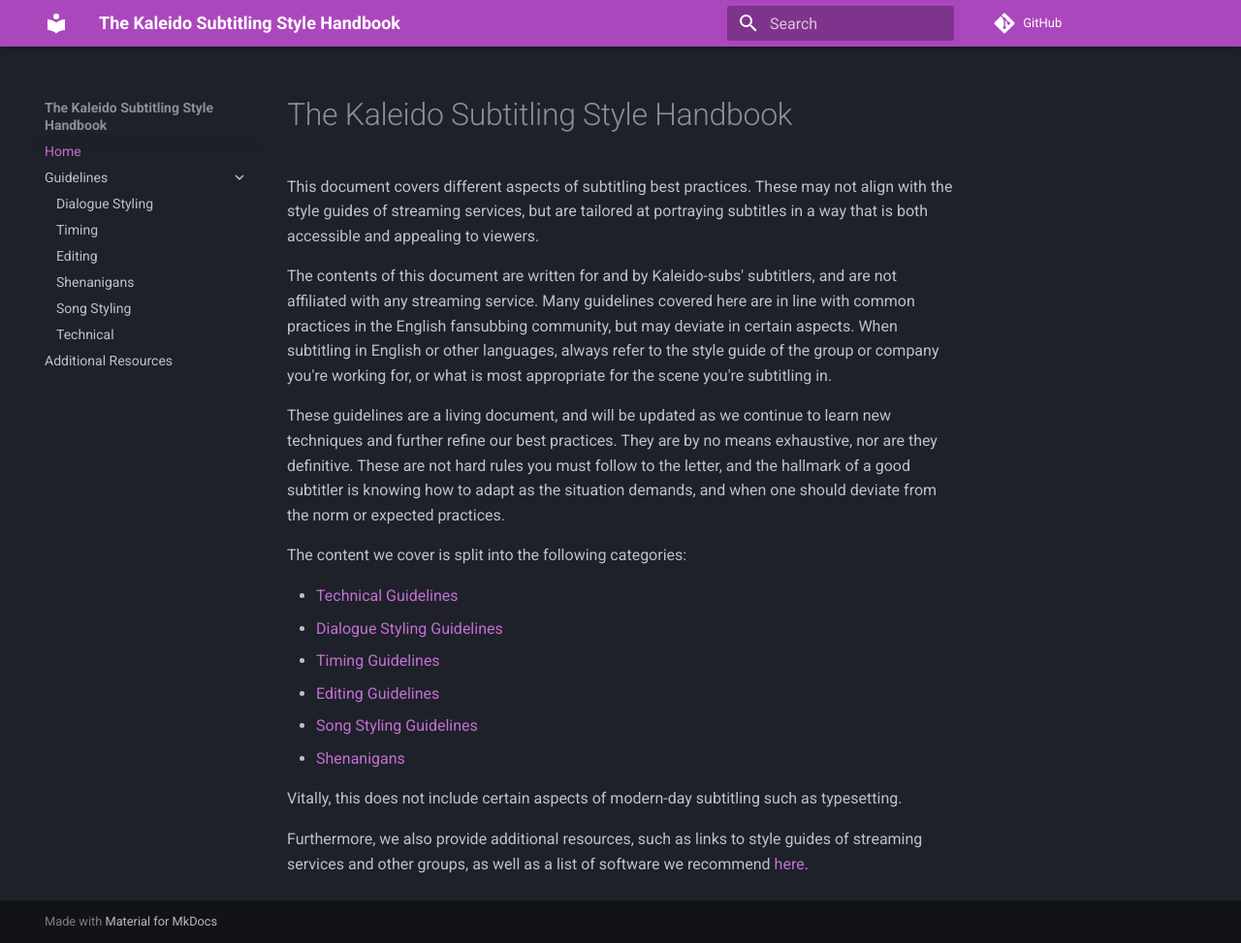
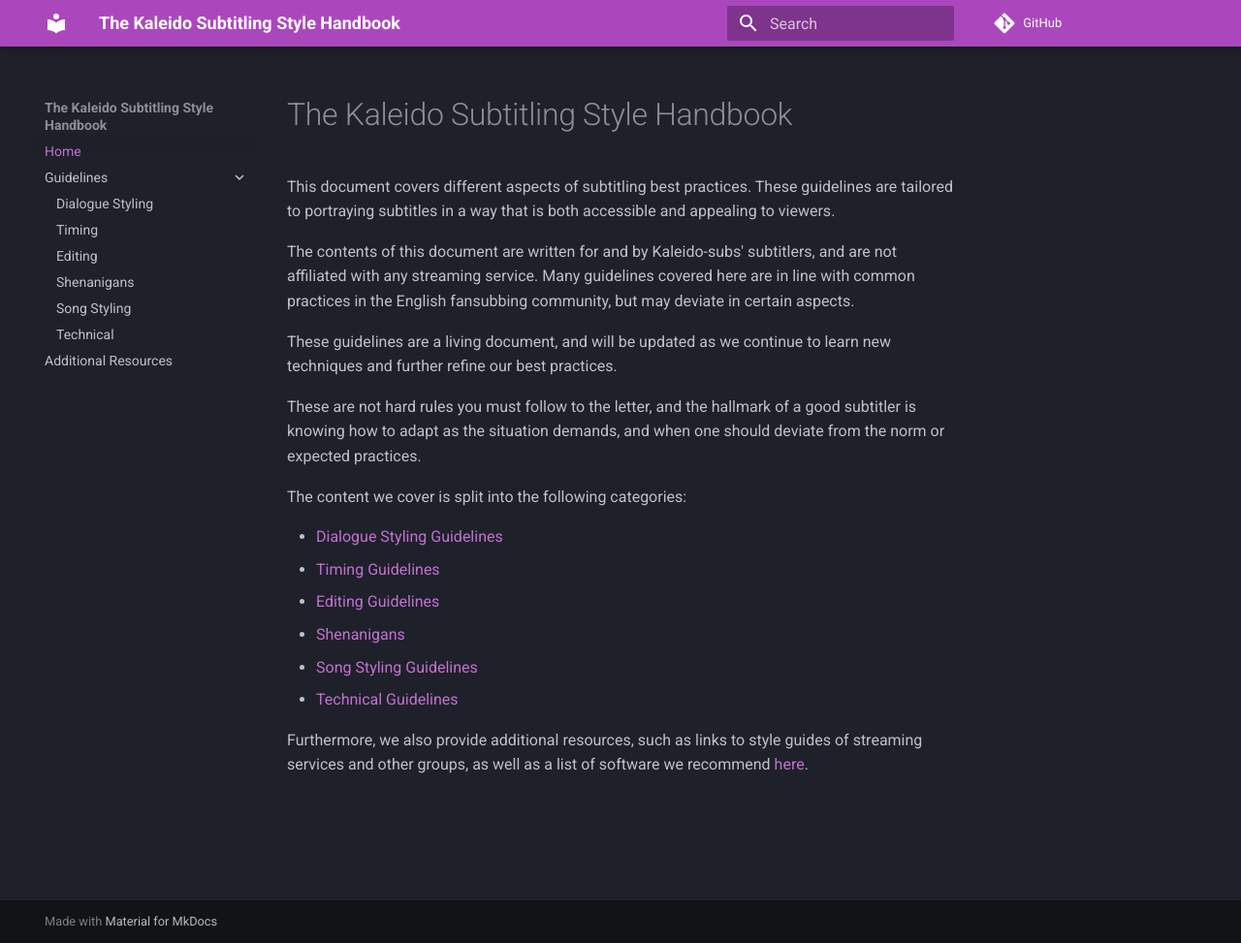
Before and after one commit to Kaleido-subs/style-guide, an MkDocs documentation site: the page built from docs/index.md, in a window 1280 px wide and 973 px high. Shown: the whole window at 97% size. Built offline with MkDocs 1.6.1 and Material for MkDocs 9.7.7, drawn with Linux system fonts in a browser that asks for light colours; comment, search, counter and statistics services are not loaded.

Commit message:
Update index

```diff
--- a/docs/index.md
+++ b/docs/index.md
@@ -1,8 +1,7 @@
 # The Kaleido Subtitling Style Handbook
 
 This document covers different aspects of subtitling best practices.
-These may not align with the style guides of streaming services,
-but are tailored at portraying subtitles in a way
+These guidelines are tailored to portraying subtitles in a way
 that is both accessible and appealing to viewers.
 
 The contents of this document are written for and by Kaleido-subs' subtitlers,
@@ -10,14 +9,11 @@
 Many guidelines covered here are in line with common practices
 in the English fansubbing community,
 but may deviate in certain aspects.
-When subtitling in English or other languages,
-always refer to the style guide of the group or company you're working for,
-or what is most appropriate for the scene you're subtitling in.
 
 These guidelines are a living document,
 and will be updated as we continue to learn new techniques
 and further refine our best practices.
-They are by no means exhaustive, nor are they definitive.
+
 These are not hard rules you must follow to the letter,
 and the hallmark of a good subtitler is knowing
 how to adapt as the situation demands,
@@ -25,15 +21,12 @@
 
 The content we cover is split into the following categories:
 
--   [Technical Guidelines](./guidelines/technical.md)
 -   [Dialogue Styling Guidelines](./guidelines/styling/dialogue_styling.md)
 -   [Timing Guidelines](./guidelines/timing.md)
 -   [Editing Guidelines](./guidelines/editing.md)
+-   [Shenanigans](./guidelines/shenanigans.md)
 -   [Song Styling Guidelines](./guidelines/styling/songstyling.md)
--   [Shenanigans](./guidelines/shenanigans.md)
-
-Vitally, this does not include certain aspects of modern-day subtitling
-such as typesetting.
+-   [Technical Guidelines](./guidelines/technical.md)
 
 Furthermore, we also provide additional resources,
 such as links to style guides of streaming services and other groups,
```
